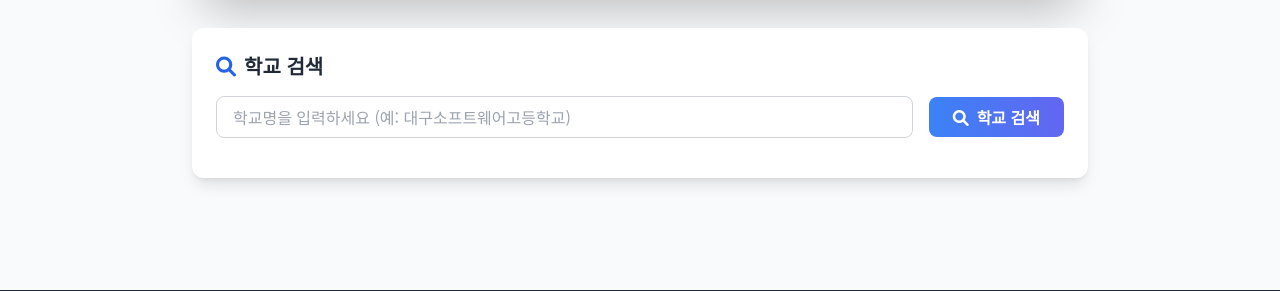
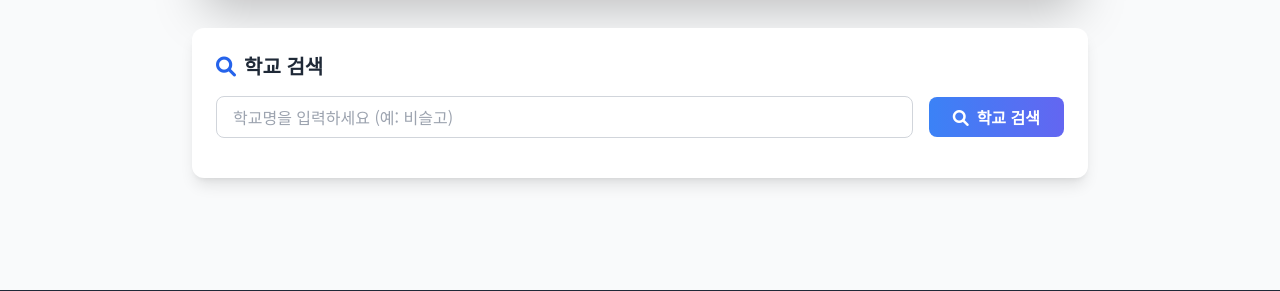
Before and after one commit to YCLK/school-mate, a Flask app: page /meal in a window 1280 px wide. Shown: the part 241-532 px from the top of the page. Run offline with Flask 3, Linux system fonts and the light colour scheme; some libraries are stand-ins or nearby versions.

Commit message:
Update meal.html

```diff
--- a/api/templates/meal.html
+++ b/api/templates/meal.html
@@ -22,7 +22,7 @@
             </h3>
             <div class="flex flex-col sm:flex-row items-center gap-4 mb-4">
                 <div class="flex-1">
-                    <input type="text" id="schoolNameInput" placeholder="학교명을 입력하세요 (예: 대구소프트웨어고등학교)"
+                    <input type="text" id="schoolNameInput" placeholder="학교명을 입력하세요 (예: 비슬고)"
                            class="w-full px-4 py-2 border border-gray-300 rounded-lg focus:outline-none focus:ring-2 focus:ring-blue-500 focus:border-transparent">
                 </div>
                 <button id="searchSchoolBtn"
```
